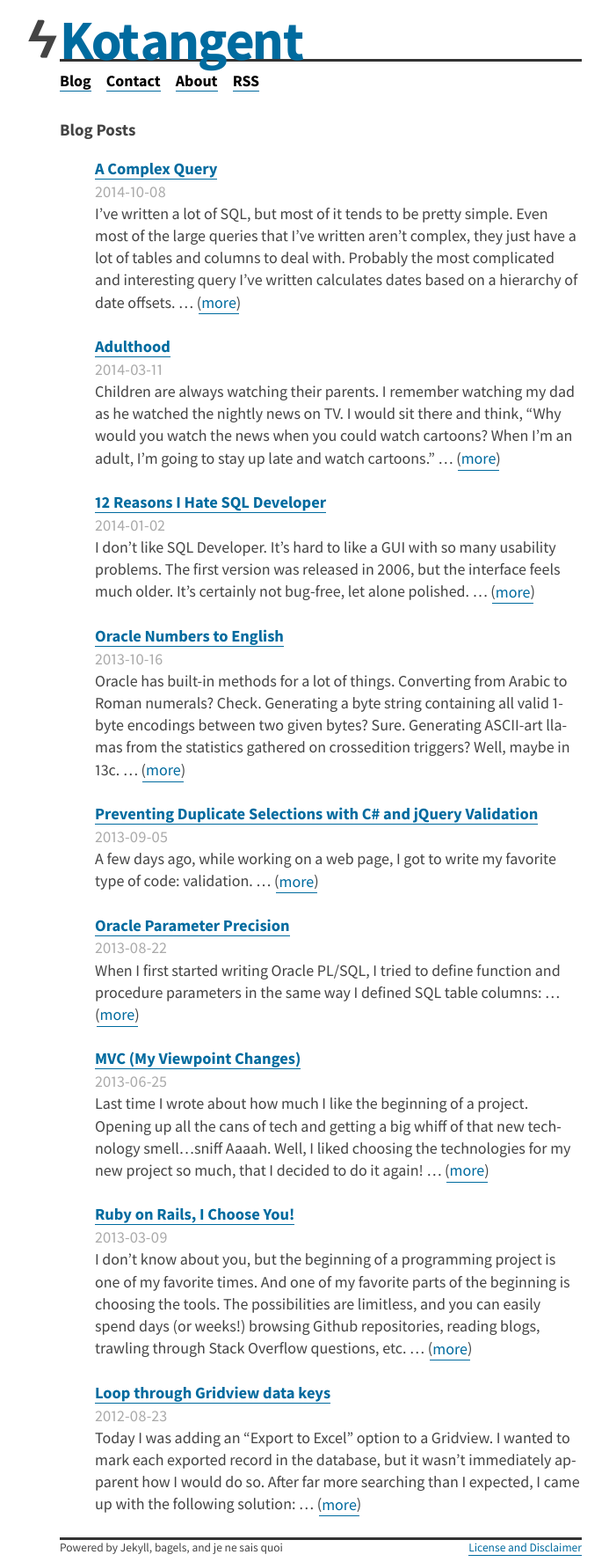
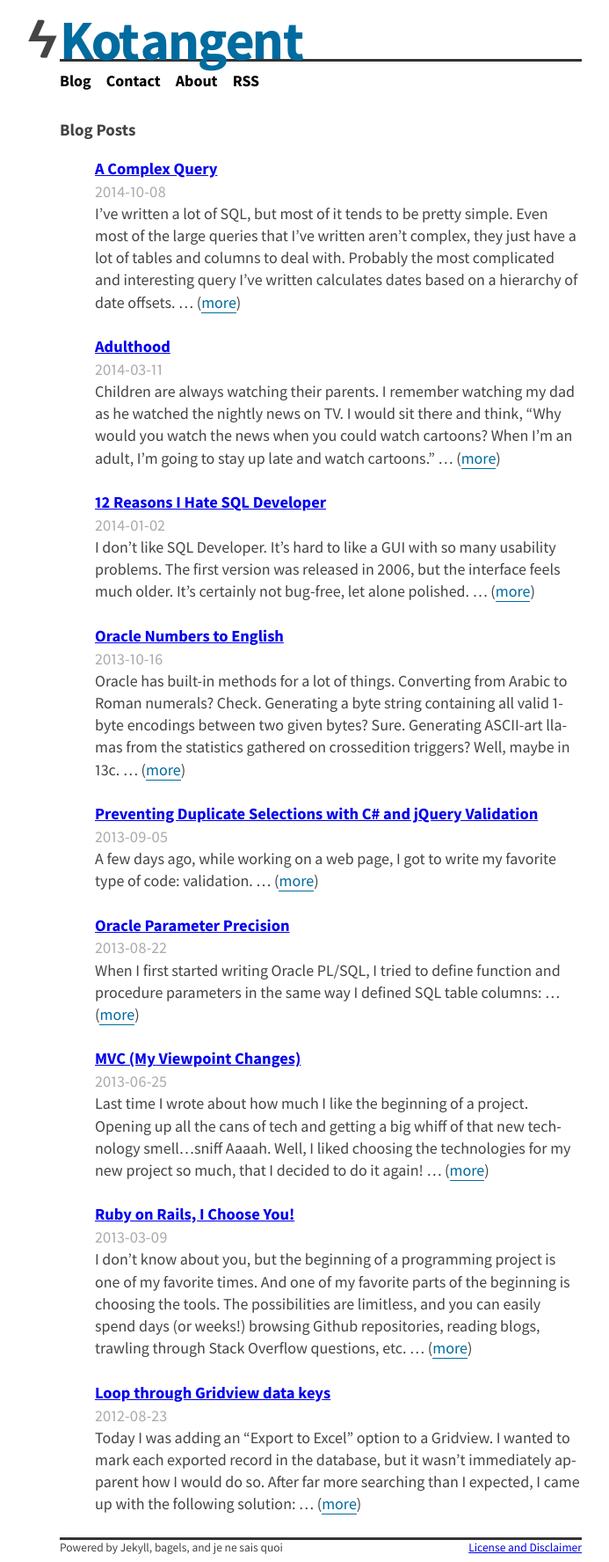
Before and after one commit to briankoser/kotangent-jekyll, a Jekyll site: the page built from blog/index.html, in a window 1280 px wide. Shown: the whole page at 88% size, without its empty margins (275-968 px from the left). Built offline with Jekyll 4.4.1, drawn with Linux system fonts in a browser that asks for light colours.

Commit message:
Move site link styles to p links

```diff
--- a/css/main.css
+++ b/css/main.css
@@ -116,9 +116,15 @@
 }
 
 p a {
-    margin: -0.2em -0.2em -0.111px -0.2em;
-    padding: 0.2em 0.2em 0.111em 0.2em;
-    position: relative;
+    border-bottom: solid 1px #006b9f;
+    color: #006b9f;
+    text-decoration: none;
+}
+
+p a:hover {
+    -webkit-transition: border-bottom-width 300ms cubic-bezier(1, 0, 0, 1);
+            transition: border-bottom-width 300ms cubic-bezier(1, 0, 0, 1);
+    border-bottom-width: 3px;
 }
 
 /* Turn off kerning and ligatures,
@@ -316,18 +322,6 @@
   cite, data, progress, time, meter, code, var, samp, kbd, keygen, bdi, bdo,
   ruby, rt, rp, span
 ******************************************************************************/
-a {
-    color: #006b9f;
-    text-decoration: none;
-    border-bottom: solid 1px #006b9f;
-}
-
-a:hover {
-    -webkit-transition: border-bottom-width 300ms cubic-bezier(1, 0, 0, 1);
-            transition: border-bottom-width 300ms cubic-bezier(1, 0, 0, 1);
-    border-bottom-width: 3px;
-}
-
 strong {
     font-weight: bold;
 }
```
